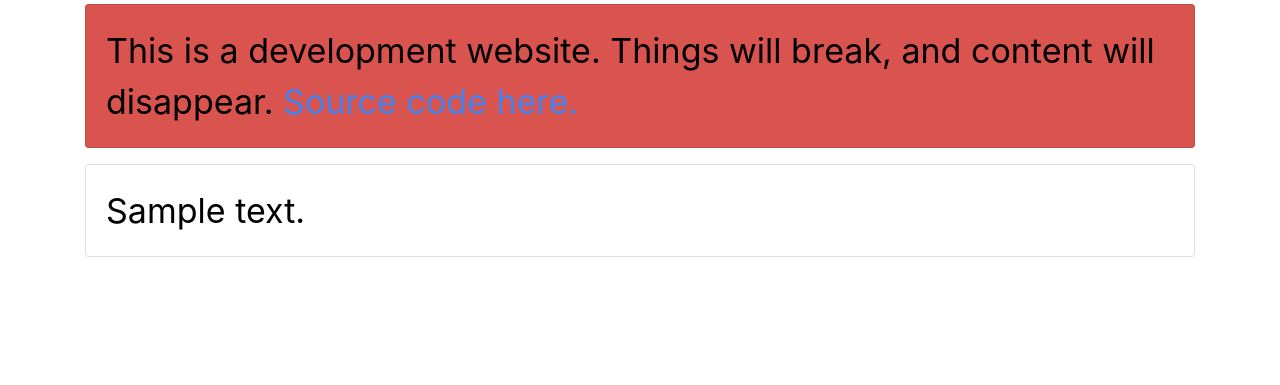
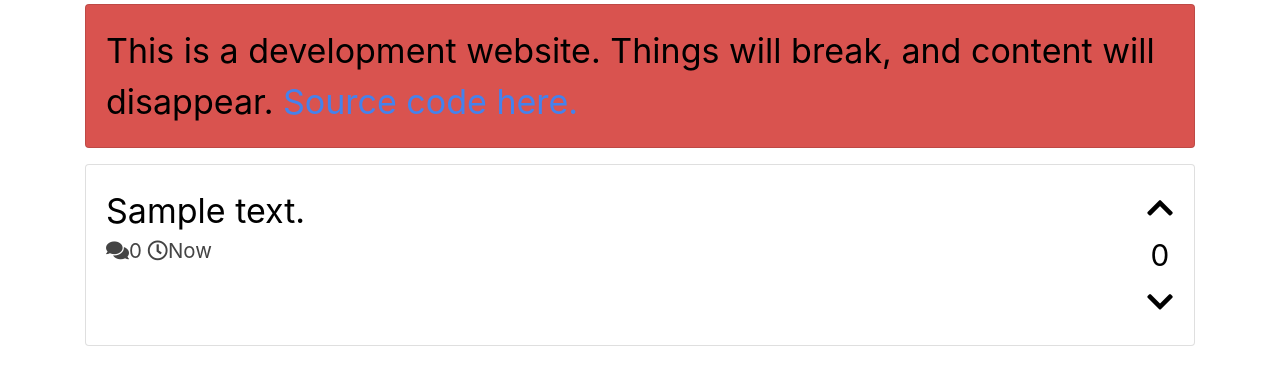
Before and after one commit to ajmck/feed-django, a Django app: page / in a window 1280 px wide. Shown: the part 194-579 px from the top of the page. Run offline with Django 3.2, Linux system fonts and the light colour scheme; tables that the repository leaves empty hold one stand-in row (values such as "Sample post"); some libraries are stand-ins or nearby versions.

Commit message:
Voting reinstated (on the wrong branch - tut tut) - using django-secretballot library

```diff
--- a/web/core/models/postAbstract.py
+++ b/web/core/models/postAbstract.py
@@ -1,13 +1,16 @@
 from django.contrib.gis.db import models
 from django.utils import timezone
 from feed.settings import POST_BODY_LENGTH
-
+import secretballot
 # Create your models here.
 
 """
 Because comments inherited from Post were showing up in the main feed,
 this is now an abstract class
 """
+
+
+
 class PostAbstract(models.Model):
     class Meta:
         abstract = True
@@ -16,8 +19,12 @@ class PostAbstract(models.Model):
     id = models.AutoField(primary_key=True)
     body = models.CharField(max_length=POST_BODY_LENGTH)
     pub_date = models.DateTimeField('Time Posted', default=timezone.now)
-    votes = models.IntegerField(default=0)
+    # votes = models.IntegerField(default=0) # converted to secretballot
     post_location = models.PointField(null=True, blank=True)
+
 
     def __str__(self):
         return self.body
+
+
+secretballot.enable_voting_on(PostAbstract)
--- a/web/core/static/core/css/site.css
+++ b/web/core/static/core/css/site.css
@@ -106,3 +106,15 @@ font-family: Verdana, sans-serif;
     font-size: 0.6em;
     color: #444444;
 }
+
+.post-novoting {
+    display: inline-block;
+    float: left;
+}
+
+.post-voting {
+    display: inline-block;
+    float: right;
+    position: relative;
+    text-align: center;
+}
--- a/web/core/templates/index.html
+++ b/web/core/templates/index.html
@@ -71,10 +71,32 @@
 <a href="{% url 'core:detail' post.id %}" style="text-decoration: none;">
     <div class="post post-hover card mb-3">
         <div class="card-body">
-            <div class="row">
-                <div class="col">
+            <div class="post-novoting">
+
                     {{ post.body }}
-                </div>
+
+
+                    <div class="post-details">
+                        <span class="fas fa-comments" ></span>0
+                        <span style="min-width: 2em;"></span>
+                        <span class="far fa-clock"></span>Now
+                    </div>
+            </div>
+
+
+            <div class="post-voting">
+                <table>
+                    <tr>
+                        <td><span class="fas fa-chevron-up"></span></td>
+                    </tr>
+                    <tr>
+                        <td><span>0</span></td>
+                    </tr>
+                    <tr>
+                        <td><span class="fas fa-chevron-down"></span></td>
+                    </tr>
+                </table>
+
             </div>
 
         </div>
--- a/web/feed/settings.py
+++ b/web/feed/settings.py
@@ -31,6 +31,7 @@ INSTALLED_APPS = [
     'django.contrib.gis',
     'core.apps.CoreConfig',
     'rest_framework',
+    'secretballot',
 ]
 
 MIDDLEWARE = [
@@ -42,6 +43,7 @@ MIDDLEWARE = [
     'django.contrib.auth.middleware.AuthenticationMiddleware',
     'django.contrib.messages.middleware.MessageMiddleware',
     'django.middleware.clickjacking.XFrameOptionsMiddleware',
+    'secretballot.middleware.SecretBallotIpUseragentMiddleware',
 ]
 
 ROOT_URLCONF = 'feed.urls'
--- a/web/requirements.txt
+++ b/web/requirements.txt
@@ -6,3 +6,4 @@ whitenoise==3.3.1
 dj-database-url==0.5.0
 djangorestframework==3.8.2
 wdb==3.2.4
+django-secretballot==1.0.0
```
Also changed, not shown: web/core/migrations/0001_initial.py, 1 other file.
